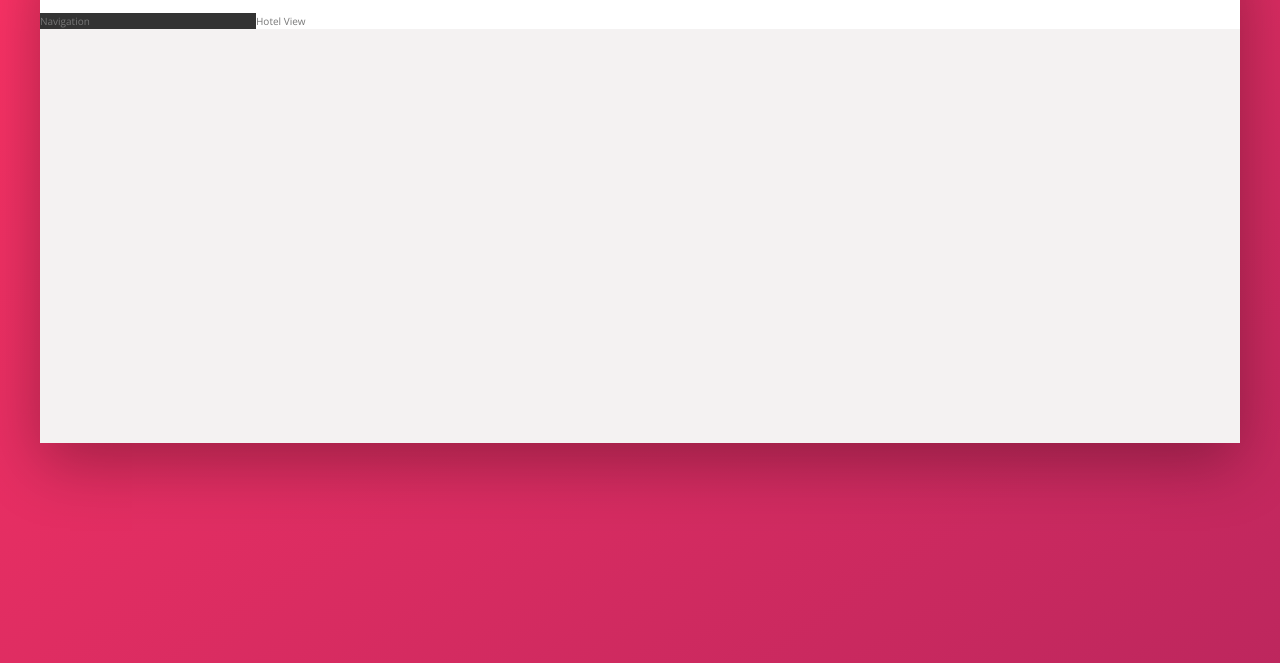
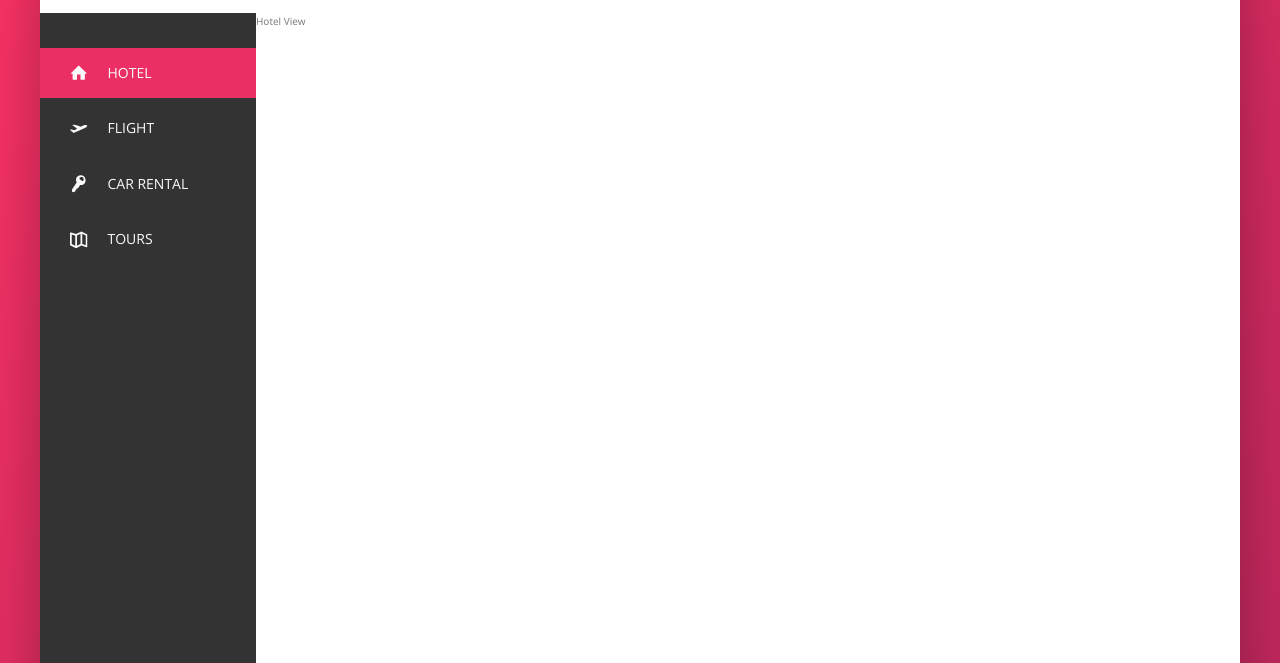
Before and after one commit to EniPuska/trillo, a plain HTML site: page index.html in a window 1280 px wide. Shown: the part 137-800 px from the top of the page. Drawn offline with nearby package versions, Linux system fonts and the light colour scheme.

Commit message:
add navigation

```diff
--- a/css/style.css
+++ b/css/style.css
@@ -54,11 +54,15 @@ body {
 
 .sideBar {
   background-color: var(--color-grey-dark-1);
-  flex: 0 0 18%; }
+  flex: 0 0 18%;
+  display: flex;
+  flex-direction: column;
+  justify-content: space-between; }
 
 .hotelView {
   background-color: #fff;
-  flex: 1; }
+  flex: 1;
+  height: 80rem; }
 
 .logo {
   height: 3.25rem;
@@ -136,3 +140,48 @@ body {
     height: 3.75rem;
     border-radius: 50%;
     margin-right: 1rem; }
+
+.sideNav {
+  font-size: 1.4rem;
+  list-style: none;
+  margin-top: 3.5rem; }
+  .sideNavItem {
+    position: relative; }
+    .sideNavItem:not(:last-child) {
+      margin-bottom: .5rem; }
+  .sideNavItem::before {
+    content: "";
+    position: absolute;
+    top: 0;
+    left: 0;
+    height: 100%;
+    width: 3px;
+    background-color: var(--color-primary);
+    transform: scaleY(0);
+    transition: transform 0.2s, width 0.4s cubic-bezier(1, 0, 0, 1) 0.2s, background-color 0.1s; }
+  .sideNavItem:hover::before, .sideNavItemActive::before {
+    transform: scaleY(1);
+    width: 100%; }
+  .sideNavItem:active::before {
+    background-color: var(--color-primary-light); }
+  .sideNavLink:link, .sideNavLink:visited {
+    color: var(--color-grey-light-1);
+    text-decoration: none;
+    text-transform: uppercase;
+    display: block;
+    padding: 1.4rem 3rem;
+    display: flex;
+    align-items: center;
+    position: relative;
+    z-index: 10; }
+  .sideNavIcon {
+    width: 1.75rem;
+    height: 1.75rem;
+    margin-right: 2rem;
+    fill: currentColor; }
+
+.legal {
+  font-size: 1.2rem;
+  text-align: center;
+  color: var(--color-grey-light-4);
+  padding: 2.5rem; }
--- a/index.html
+++ b/index.html
@@ -44,7 +44,43 @@
 
             <div class="content">
                 <nav class="sideBar">
-                    Navigation
+                    <ul class="sideNav">
+                        <li class="sideNavItem sideNavItemActive">
+                            <a href="#" class="sideNavLink">
+                                <svg class="sideNavIcon">
+                                    <use xlink:href = "img/sprite.svg#icon-home"></use>
+                                </svg>
+                                <span>Hotel</span>
+                            </a>
+                        </li>
+                        <li class="sideNavItem">
+                            <a href="#" class="sideNavLink">
+                                <svg class="sideNavIcon">
+                                    <use xlink:href = "img/sprite.svg#icon-aircraft-take-off"></use>
+                                </svg>
+                                <span>Flight</span>
+                            </a>
+                        </li>
+                        <li class="sideNavItem">
+                            <a href="#" class="sideNavLink">
+                                <svg class="sideNavIcon">
+                                    <use xlink:href = "img/sprite.svg#icon-key"></use>
+                                </svg>
+                                <span>Car rental</span>
+                            </a>
+                        </li>
+                        <li class="sideNavItem">
+                            <a href="#" class="sideNavLink">
+                                <svg class="sideNavIcon">
+                                    <use xlink:href = "img/sprite.svg#icon-map"></use>
+                                </svg>
+                                <span>Tours</span>
+                            </a>
+                        </li>
+                    </ul>
+                    <div class="legal">
+                        &copy; 2020 by Trill. All rights reserved
+                    </div>
                 </nav>
                 <main class="hotelView">
                     Hotel View
--- a/sass/_layout.scss
+++ b/sass/_layout.scss
@@ -23,9 +23,13 @@
 .sideBar {
     background-color: var(--color-grey-dark-1);
     flex: 0 0 18%;
+    display: flex;
+    flex-direction: column;
+    justify-content: space-between;
 }
 
 .hotelView {
     background-color: #fff;
     flex: 1;
+    height: 80rem;
 }
--- a/sass/components.scss
+++ b/sass/components.scss
@@ -111,3 +111,71 @@
         margin-right: 1rem;
     }
 }
+
+
+//////////////////SIDE NAVIGATION////////////////////////
+
+.sideNav {
+    font-size: 1.4rem;
+    list-style: none;
+    margin-top: 3.5rem;
+    &Item {
+        position: relative;
+
+        &:not(:last-child) {
+            margin-bottom: .5rem;
+        }
+    }
+
+    &Item::before {
+        content: "";
+        position: absolute;
+        top: 0;
+        left: 0;
+        height: 100%;
+        width: 3px;
+        background-color: var(--color-primary);
+        transform: scaleY(0);
+        transition: transform .2s,
+                    width .4s cubic-bezier(1, 0, 0, 1) .2s,
+                    background-color .1s;
+    }
+
+    &Item:hover::before,
+    &ItemActive::before {
+        transform: scaleY(1);
+        width: 100%;
+    }
+
+    &Item:active::before {
+        background-color: var(--color-primary-light);
+    }
+
+    &Link:link,
+    &Link:visited {
+        color: var(--color-grey-light-1);
+        text-decoration: none;
+        text-transform: uppercase;
+        display: block;
+        padding: 1.4rem 3rem;
+        display: flex;
+        align-items: center;
+        position: relative;
+        z-index: 10;
+    }
+
+    &Icon {
+        width: 1.75rem;
+        height: 1.75rem;
+        margin-right: 2rem;
+        fill: currentColor;
+    }
+}
+
+
+.legal {
+    font-size: 1.2rem;
+    text-align: center;
+    color: var(--color-grey-light-4);
+    padding: 2.5rem;
+}
```
